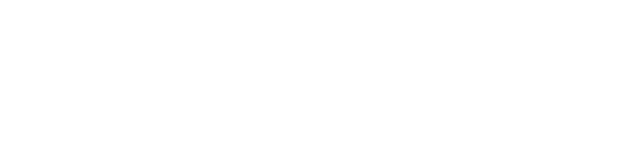
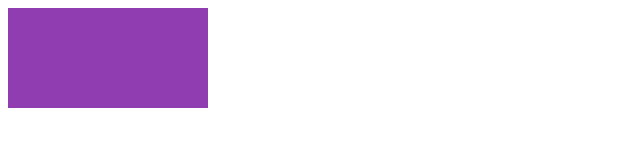
Before and after one commit to cqingt/sosnail, a website built with webpack: page src/index.html in a window 1280 px wide. Shown: the whole page, without its empty margins (0-640 px from the left). Built offline with nearby package versions, Linux system fonts and the light colour scheme.

Commit message:
[add] add color method and colorPicker module

````diff
--- /dev/null
+++ b/docs/methods/color.md
@@ -0,0 +1,50 @@
+# color
+
+## Configuration
+
+Prop       | Type          | Default | Params                                                                                                                              | Describe
+---------- | ------------- | ------- | ----------------------------------------------------------------------------------------------------------------------------------- | -----------------------------------------
+text       | Number/String | null    | -                                                                                                                                   | used to generate a color
+format     | String        | 'hex'   | 'hex','hsl','hsla','hsb','rgb','rgba','hsl-web','hsla-web','rgb-web','rgba-web'                                                     | the format of the generated color
+alpha      | Number/Array  | [0, 1]  | 0~1 / [0~1,0~1]                                                                                                                     | when using a format with an alpha channel
+luminosity | String        | null    | 'light','dark'                                                                                                                      | luminosity of the generated color
+hue        | String        | null    | 'red','red-orange','orange','orange-yellow','yellow','yellow-green','green','green-blue','blue','blue-violet','violet','violet-red' | hue of the generated color
+
+## demo
+
+```javascript
+//color
+const color = sosnail.color();
+//a hex color
+
+const color1 = sosnail.color({
+  'hue': 'red',
+  'format': 'rgb-web'
+});
+//a red color in 'rgb-web'
+
+const color2 = sosnail.color({
+  'hue': 'red',
+  'luminosity': 'light'
+});
+//a light red color
+
+const color3 = sosnail.color({
+  'hue': 'red',
+  'format': 'rgba-web'
+  'alpha': 0.8
+});
+//a red rgba color with 0.8 alpha
+
+const color4 = sosnail.color({
+  'hue': 'red',
+  'format': 'rgba-web'
+  'alpha': [0.2, 0.8]
+});
+//a red rgba color between 0.2 and 0.8 alpha
+
+const color5 = sosnail.color({
+  'text': 'test'
+});
+//a hex color according to 'test'
+```
--- /dev/null
+++ b/docs/modules/colorPicker.md
@@ -0,0 +1,39 @@
+# colorPicker
+
+## Configuration
+
+Method  | ParamsType           | Default | Params            | Describe
+------- | -------------------- | ------- | ----------------- | ---------------
+hsb2rgb | Number,Number,Number | -       | 0-360,0-100,0-100 | hsb convert rgb
+hsb2hsl | Number,Number,Number | -       | 0-360,0-100,0-100 | hsb convert hsl
+hsb2hex | Number,Number,Number | -       | 0-360,0-100,0-100 | hsb convert hex
+hsl2hsb | Number,Number,Number | -       | 0-360,0-100,0-100 | hsl convert hsb
+hsl2rgb | Number,Number,Number | -       | 0-360,0-100,0-100 | hsl convert rgb
+hsl2hex | Number,Number,Number | -       | 0-360,0-100,0-100 | hsl convert hex
+rgb2hsb | Number,Number,Number | -       | 0-255,0-255,0-255 | rgb convert hsb
+rgb2hsl | Number,Number,Number | -       | 0-255,0-255,0-255 | rgb convert hsl
+rgb2hex | Number,Number,Number | -       | 0-255,0-255,0-255 | rgb convert hex
+hex2rgb | String               | -       | -                 | hex convert rgb
+hex2hsb | String               | -       | -                 | hex convert hsb
+hex2hsl | String               | -       | -                 | hex convert hsl
+
+## demo
+
+```javascript
+//hsb
+const hsb2rgb = colorPicker.hsb2rgb(297, 100, 100);
+const hsb2hsl = colorPicker.hsb2hsl(297, 100, 100);
+const hsb2hex = colorPicker.hsb2hex(297, 100, 100);
+//hsl
+const hsl2hsb = colorPicker.hsl2hsb(297, 100, 100);
+const hsl2rgb = colorPicker.hsl2hsb(297, 100, 100);
+const hsl2hex = colorPicker.hsl2hsb(297, 100, 100);
+//rgb
+const rgb2hsb = colorPicker.rgb2hsb(200, 100, 100);
+const rgb2hsl = colorPicker.rgb2hsl(200, 100, 100);
+const rgb2hex = colorPicker.rgb2hex(200, 100, 100);
+//hex
+const hex2rgb = colorPicker.hex2rgb('#f200ff');
+const hex2hsb = colorPicker.hex2hsb('#f200ff');
+const hex2hsl = colorPicker.hex2hsl('#f200ff');
+```
--- a/example/simple.js
+++ b/example/simple.js
@@ -2,7 +2,7 @@
  * @Author: gaomingjun
  * @Date:   2017-09-19 11:07:37
  * @Last modified by:   gaomingjun
- * @Last modified time: 2017-09-25 10:49:02
+ * @Last modified time: 2017-10-09 10:49:28
  */
 
 
@@ -101,6 +101,31 @@ const sosnail = require('sosnail.js');
 
 
 //identicon
-const identicon = sosnail.identicon({
-  'text': 'test'
-});
+// const identicon = sosnail.identicon({
+// 	'text': 'test'
+// });
+
+
+//colorPicker
+const colorPicker = new sosnail.ColorPicker();
+console.log(colorPicker);
+// const hsb2rgb = colorPicker.hsb2rgb(297, 100, 100);
+// const rgb2hsb = colorPicker.rgb2hsb(155, 155, 155);
+// const hsl2rgb = colorPicker.hsl2rgb(297, 100, 50);
+// const rgb2hsl = colorPicker.rgb2hsl(242, 0, 255);
+// const rgb2hex = colorPicker.rgb2hex(242, 0, 255);
+// const hex2rgb = colorPicker.hex2rgb('#f200ff');
+// const hsl2hsb = colorPicker.hsl2hsb(297, 100, 50);
+// const hsl2hex = colorPicker.hsl2hex(297, 100, 50);
+// const hsb2hex = colorPicker.hsb2hex(297, 100, 100);
+// const hex2hsb = colorPicker.hex2hsb('#f200ff');
+
+//color
+const color = sosnail.color();
+//test
+const div = document.createElement('div');
+div.style.width = '200px';
+div.style.height = '100px';
+div.style.backgroundColor = color;
+document.body.appendChild(div);
+//test--END--
--- a/package.json
+++ b/package.json
@@ -9,6 +9,11 @@
     "identicon"
   ],
   "author": "sosnail",
+  "license": "MIT",
+  "repository": {
+    "type": "git",
+    "url": "https://github.com/sosnail/sosnail.git"
+  },
   "scripts": {
     "start": "cross-env NODE_ENV=development nodemon --watch webpack.config.js --exec webpack-dev-server --inline --hot",
     "build": "cross-env NODE_ENV=production webpack"
--- /dev/null
+++ b/src/metheds/color.js
@@ -0,0 +1,163 @@
+/**
+ * @Author: gaomingjun
+ * @Date:   2017-09-20 09:56:32
+ * @Last modified by:   gaomingjun
+ * @Last modified time: 2017-10-09 10:53:05
+ */
+
+
+
+import sha1 from 'crypto-js/sha1';
+import ColorPicker from 'modules/colorPicker.js';
+const colorPicker = new ColorPicker();
+import number from 'metheds/number.js';
+
+const color = (opts) => {
+  opts = Object.assign({
+    'text': null,
+    'format': 'hex',
+    'alpha': [0, 1],
+    'luminosity': null,
+    'hue': null
+  }, opts);
+
+  const hash = sha1(opts.text).toString();
+  const seed = opts.text === null ? Math.random() : parseInt(hash.substr(-7), 16) / 0xfffffff;
+
+  if (opts.format.indexOf('hsv') !== -1) {
+    opts.format = opts.format.replace('v', 'b');
+  };
+  const convertType = [
+    'hex',
+    'hsl',
+    'hsla',
+    'hsb',
+    'rgb',
+    'rgba',
+    'hsl-web',
+    'hsla-web',
+    'rgb-web',
+    'rgba-web'
+  ];
+
+  if (!convertType.includes(opts.format)) {
+    opts.format = 'hex';
+  };
+
+  //random color
+  let color = null;
+  let minL = null;
+  let maxL = null;
+  const delta = (min = 50, max = 100) => {
+    if (opts.text !== null) {
+      return Math.floor(seed * 100);
+    } else {
+      return number({
+        'min': min,
+        'max': max
+      });
+    }
+  };
+  switch (opts.luminosity) {
+    case 'light':
+      minL = 75;
+      maxL = 100;
+      break;
+    case 'dark':
+      minL = 50;
+      maxL = 75;
+      break;
+    default:
+      minL = 50;
+      maxL = 100;
+  }
+
+  switch (opts.hue) {
+    case 'red':
+      color = colorPicker.hsb2hex(0, delta(minL, maxL), delta(minL, maxL));
+      break;
+    case 'red-orange':
+      color = colorPicker.hsb2hex(16, delta(minL, maxL), delta(minL, maxL));
+      break;
+    case 'orange':
+      color = colorPicker.hsb2hex(38, delta(minL, maxL), delta(minL, maxL));
+      break;
+    case 'orange-yellow':
+      color = colorPicker.hsb2hex(50, delta(minL, maxL), delta(minL, maxL));
+      break;
+    case 'yellow':
+      color = colorPicker.hsb2hex(60, delta(minL, maxL), delta(minL, maxL));
+      break;
+    case 'yellow-green':
+      color = colorPicker.hsb2hex(79, delta(minL, maxL), delta(minL, maxL));
+      break;
+    case 'green':
+      color = colorPicker.hsb2hex(120, delta(minL, maxL), delta(minL, maxL));
+      break;
+    case 'green-blue':
+      color = colorPicker.hsb2hex(180, delta(minL, maxL), delta(minL, maxL));
+      break;
+    case 'blue':
+      color = colorPicker.hsb2hex(240, delta(minL, maxL), delta(minL, maxL));
+      break;
+    case 'blue-violet':
+      color = colorPicker.hsb2hex(271, delta(minL, maxL), delta(minL, maxL));
+      break;
+    case 'violet':
+      color = colorPicker.hsb2hex(300, delta(minL, maxL), delta(minL, maxL));
+      break;
+    case 'violet-red':
+      color = colorPicker.hsb2hex(341, delta(minL, maxL), delta(minL, maxL));
+      break;
+    default:
+      color = `#${Math.floor(seed * 0xffffff).toString(16)}`;
+  }
+  let format = opts.format;
+  const hasWeb = opts.format.indexOf('-web') !== -1;
+  const result = () => {
+    const getAlpha = () => {
+      let alpha = null;
+      if (opts.alpha.length) {
+        return alpha = number({
+          'min': opts.alpha[0],
+          'max': opts.alpha[1],
+          'decimal': 2
+        });
+      } else {
+        return alpha = opts.alpha !== 0 ? opts.alpha : number({
+          'min': 0,
+          'max': 1,
+          'decimal': 2
+        });
+      };
+    };
+    if (hasWeb) {
+      format = format.substr(0, format.indexOf('-web'));
+    }
+    switch (format) {
+      case 'hex':
+        return color;
+      case 'rgba':
+        const rgbaColor = colorPicker.hex2rgb(color);
+        rgbaColor.push(getAlpha());
+        return rgbaColor;
+      case 'hsla':
+        const hslaColor = colorPicker.hex2hsl(color);
+        hslaColor.push(getAlpha());
+        return hslaColor;
+      default:
+        return colorPicker[`hex2${format}`](color);
+    }
+  };
+  const formatWeb = (color) => {
+    if (format === 'hsl' || format === 'hsla') {
+      color[1] = `${color[1]}%`;
+      color[2] = `${color[2]}%`;
+    };
+    const strColor = color.join();
+    return `${format}(${strColor})`;
+  };
+  return hasWeb ? formatWeb(result()) : result();
+};
+
+module.exports = color;
--- a/src/metheds/number.js
+++ b/src/metheds/number.js
@@ -2,7 +2,7 @@
  * @Author: gaomingjun
  * @Date:   2017-09-20 09:56:32
  * @Last modified by:   gaomingjun
- * @Last modified time: 2017-09-21 14:28:51
+ * @Last modified time: 2017-09-30 16:36:52
  */
 
 
@@ -14,7 +14,7 @@ const number = (opts) => {
     'decimal': 0 // 15 => max
   }, opts);
   const min = +opts.min;
-	const max = +opts.max;
+  const max = opts.decimal !== 0 ? +opts.max - 1 : +opts.max;
   let randomNum = null;
   const getNumber = () => {
     //根据小数点位置计算倍数
--- a/src/module/colorPicker.js
+++ /dev/null
@@ -1,61 +0,0 @@
-/**
- * @Author: gaomingjun
- * @Date:   2017-09-23 15:49:36
- * @Last modified by:   gaomingjun
- * @Last modified time: 2017-09-23 17:06:33
- */
-
-
-
-class colorPicker {
-  constructor() {}
-  hsl2rgb(h, s, l) {
-    let result = {};
-    if (s === 0) {
-			l = Math.round(l * 255);
-      result = {
-        'r': l,
-        'g': l,
-        'b': l,
-        'rgb': [l, l, l]
-      };
-    } else {
-      const q = l < 0.5 ? l * (1 + s) : l + s - (l * s);
-      const p = 2 * l - q;
-      const t = {
-        r: h + 1 / 3,
-        g: h,
-        b: h - 1 / 3
-      };
-      for (let i in t) {
-        if (t[i] < 0) {
-          t[i] += 1;
-        } else if (t[i] > 1) {
-          t[i] -= 1;
-        }
-        if (t[i] * 6 < 1) {
-          result[i] = p + ((q - p) * 6 * t[i]);
-        } else if (t[i] * 2 < 1) {
-          result[i] = q;
-        } else if (t[i] * 3 < 2) {
-          result[i] = p + ((q - p) * 6 * (2 / 3 - t[i]));
-        } else {
-          result[i] = p;
-        }
-      }
-      const r = Math.round(result.r * 255);
-      const g = Math.round(result.g * 255);
-      const b = Math.round(result.b * 255);
-			result = {
-				'r': r,
-				'g': g,
-				'b': b,
-				'rgb': [r, g, b]
-			};
-    }
-
-    return result;
-  }
-}
-
-module.exports = colorPicker;
--- /dev/null
+++ b/src/modules/colorPicker.js
@@ -0,0 +1,198 @@
+/**
+ * @Author: gaomingjun
+ * @Date:   2017-09-23 15:49:36
+ * @Last modified by:   gaomingjun
+ * @Last modified time: 2017-09-26 16:26:29
+ */
+
+
+
+class colorPicker {
+  constructor() {}
+  rgb2hsl(r, g, b) {
+    r /= 255;
+    g /= 255;
+    b /= 255;
+    let hsl = {};
+    const max = Math.max(r, g, b);
+    const min = Math.min(r, g, b);
+    hsl.l = (max + min) / 2;
+    let d = max - min;
+    if (max === min) {
+      hsl.h = hsl.s = 0;
+    } else {
+      hsl.s = hsl.l > 0.5 ? d / (2 - max - min) : d / (max + min);
+      switch (max) {
+        case r:
+          hsl.h = (g - b) / d + (g < b ? 6 : 0);
+          break;
+        case g:
+          hsl.h = (b - r) / d + 2;
+          break;
+        case b:
+          hsl.h = (r - g) / d + 4;
+          break;
+      }
+      hsl.h /= 6;
+    }
+    hsl.h = Math.round(hsl.h * 360);
+    hsl.s = Math.round(hsl.s * 100);
+    hsl.l = Math.round(hsl.l * 100);
+    return [hsl.h, hsl.s, hsl.l];
+  }
+  hsl2rgb(h, s, l) {
+    h /= 360;
+    s /= 100;
+    l /= 100;
+    let rgb = {};
+    if (s === 0) {
+      l = Math.round(l * 255);
+      return [l, l, l];
+    }
+    const q = l < 0.5 ? l * (1 + s) : l + s - (l * s);
+    const p = 2 * l - q;
+    rgb = {
+      r: h + 1 / 3,
+      g: h,
+      b: h - 1 / 3
+    };
+    const hue2rgb = (item) => {
+      if (item < 0) {
+        item += 1;
+      }
+      if (item > 1) {
+        item -= 1;
+      }
+      if (item * 6 < 1) {
+        return p + (q - p) * 6 * item;
+      }
+      if (item * 2 < 1) {
+        return q;
+      }
+      if (item * 3 < 2) {
+        return p + (q - p) * 6 * (2 / 3 - item);
+      }
+      return p;
+    };
+    for (let i in rgb) {
+      rgb[i] = hue2rgb(rgb[i]);
+    }
+    rgb.r = Math.round(rgb.r * 255);
+    rgb.g = Math.round(rgb.g * 255);
+    rgb.b = Math.round(rgb.b * 255);
+    return [rgb.r, rgb.g, rgb.b];
+  }
+  rgb2hsb(r, g, b) {
+    r /= 255;
+    g /= 255;
+    b /= 255;
+    let hsb = {};
+    const max = Math.max(r, g, b);
+    const min = Math.min(r, g, b);
+    hsb.b = max;
+    let d = max - min;
+    hsb.s = max === 0 ? 0 : d / max;
+    if (max === min) {
+      hsb.h = 0;
+    } else {
+      switch (max) {
+        case r:
+          hsb.h = (g - b) / d + (g < b ? 6 : 0);
+          break;
+        case g:
+          hsb.h = (b - r) / d + 2;
+          break;
+        case b:
+          hsb.h = (r - g) / d + 4;
+          break;
+      }
+      hsb.h /= 6;
+    }
+    hsb.h = Math.round(hsb.h * 360);
+    hsb.s = Math.round(hsb.s * 100);
+    hsb.b = Math.round(hsb.b * 100);
+    return [hsb.h, hsb.s, hsb.b];
+  }
+  hsb2rgb(h, s, b) {
+    s /= 100;
+    b /= 100;
+    h /= 60;
+    let rgb = {};
+    if (b === 0) {
+      return [0, 0, 0];
+    }
+    const i = Math.floor(h);
+    const f = h - i;
+    const p = b * (1 - s);
+    const q = b * (1 - (s * f));
+    const t = b * (1 - (s * (1 - f)));
+    switch (i) {
+      case 0:
+        rgb.r = b;
+        rgb.g = t;
+        rgb.b = p;
+        break;
+      case 1:
+        rgb.r = q;
+        rgb.g = b;
+        rgb.b = p;
+        break;
+      case 2:
+        rgb.r = p;
+        rgb.g = b;
+        rgb.b = t;
+        break;
+      case 3:
+        rgb.r = p;
+        rgb.g = q;
+        rgb.b = b;
+        break;
+      case 4:
+        rgb.r = t;
+        rgb.g = p;
+        rgb.b = b;
+        break;
+      case 5:
+        rgb.r = b;
+        rgb.g = p;
+        rgb.b = q;
+        break;
+    }
+    rgb.r = Math.floor(rgb.r * 255);
+    rgb.g = Math.floor(rgb.g * 255);
+    rgb.b = Math.floor(rgb.b * 255);
+    return [rgb.r, rgb.g, rgb.b];
+  }
+  rgb2hex(r, g, b) {
+    return `#${((1 << 24) + (r << 16) + (g << 8) + b).toString(16).slice(1)}`;
+  }
+  hex2rgb(hex) {
+    return [parseInt("0x" + hex.slice(1, 3)), parseInt("0x" + hex.slice(3, 5)), parseInt("0x" + hex.slice(5, 7))];
+  }
+  hsl2hsb(h, s, l) {
+    const rgb = this.hsl2rgb(h, s, l);
+    return this.rgb2hsb(rgb[0], rgb[1], rgb[2]);
+  }
+  hsl2hex(h, s, l) {
+    const rgb = this.hsl2rgb(h, s, l);
+    return this.rgb2hex(rgb[0], rgb[1], rgb[2]);
+  }
+  hsb2hsl(h, s, b) {
+    const rgb = this.hsb2rgb(h, s, b);
+    return this.rgb2hsl(rgb[0], rgb[1], rgb[2]);
+  }
+  hsb2hex(h, s, b) {
+    const rgb = this.hsb2rgb(h, s, b);
+    return this.rgb2hex(rgb[0], rgb[1], rgb[2]);
+  }
+  hex2hsl(hex) {
+    const rgb = this.hex2rgb(hex);
+    return this.rgb2hsl(rgb[0], rgb[1], rgb[2]);
+  }
+  hex2hsb(hex) {
+    const rgb = this.hex2rgb(hex);
+    return this.rgb2hsb(rgb[0], rgb[1], rgb[2]);
+  }
+}
+
+module.exports = colorPicker;
--- a/src/sosnail.js
+++ b/src/sosnail.js
@@ -2,7 +2,7 @@
  * @Author: gaomingjun
  * @Date:   2017-09-20 09:54:51
  * @Last modified by:   gaomingjun
- * @Last modified time: 2017-09-23 15:59:51
+ * @Last modified time: 2017-10-09 10:54:14
  */
 
 
@@ -12,5 +12,6 @@ export const number = require('metheds/number.js');
 export const letter = require('metheds/letter.js');
 export const mixture = require('metheds/mixture.js');
 export const identicon = require('metheds/identicon.js');
+export const color = require('metheds/color.js');
 //module
-export const ColorPicker = require('module/colorPicker.js');
+export const ColorPicker = require('modules/colorPicker.js');
````
Also changed, not shown: docs/index.md (added, +11 -0 lines), docs/methods/identicon.md (+3 -3 lines), docs/methods/index.md (deleted, +0 -6 lines), src/metheds/identicon.js (+5 -5 lines), src/module/letter.js (deleted, +0 -42 lines), src/module/mixture.js (deleted, +0 -61 lines), src/module/number.js (deleted, +0 -39 lines), README.md, dist/index.html, dist/sosnail.min.js, 1 other file. Lines whose indentation alone changed are shown as unchanged.
